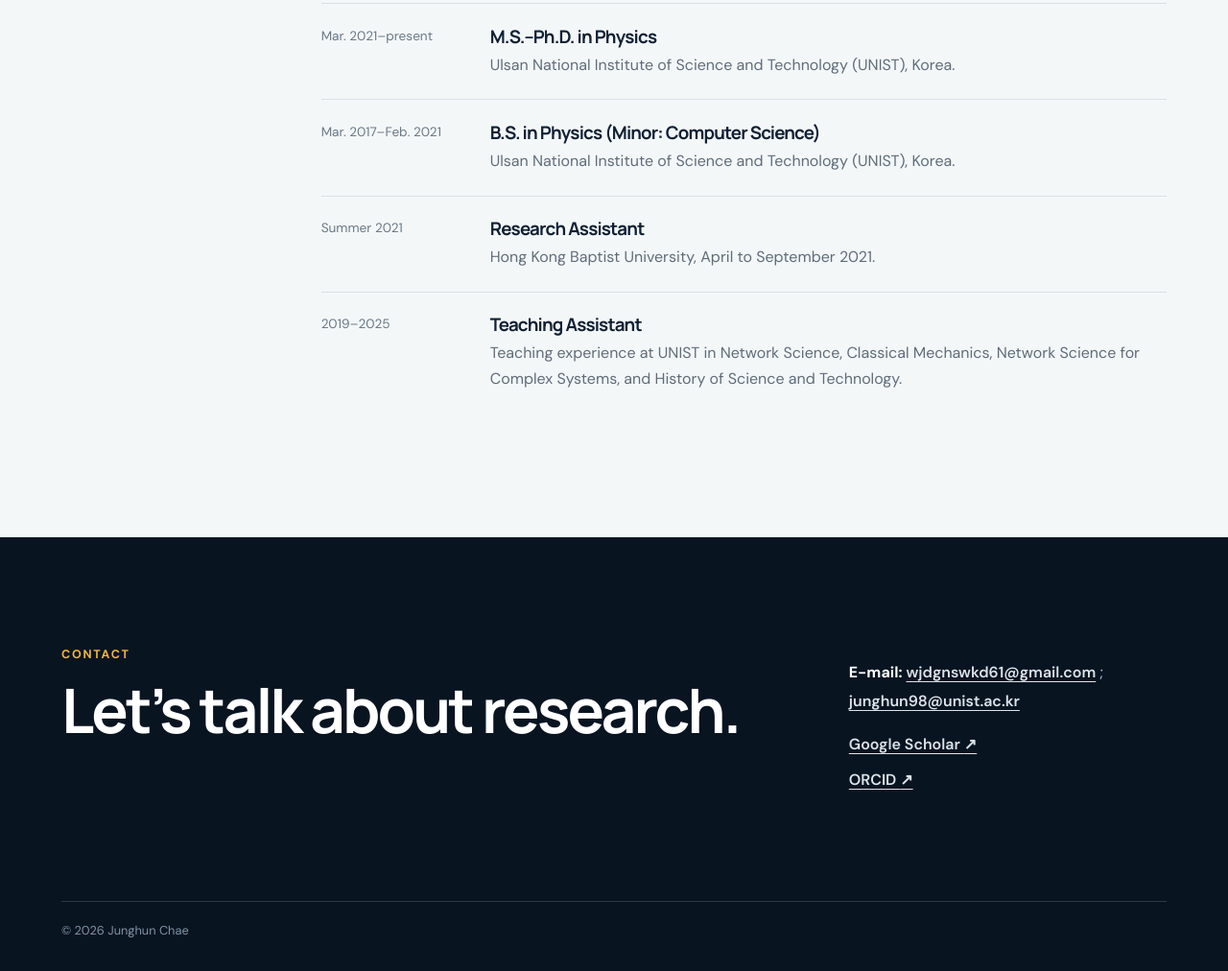
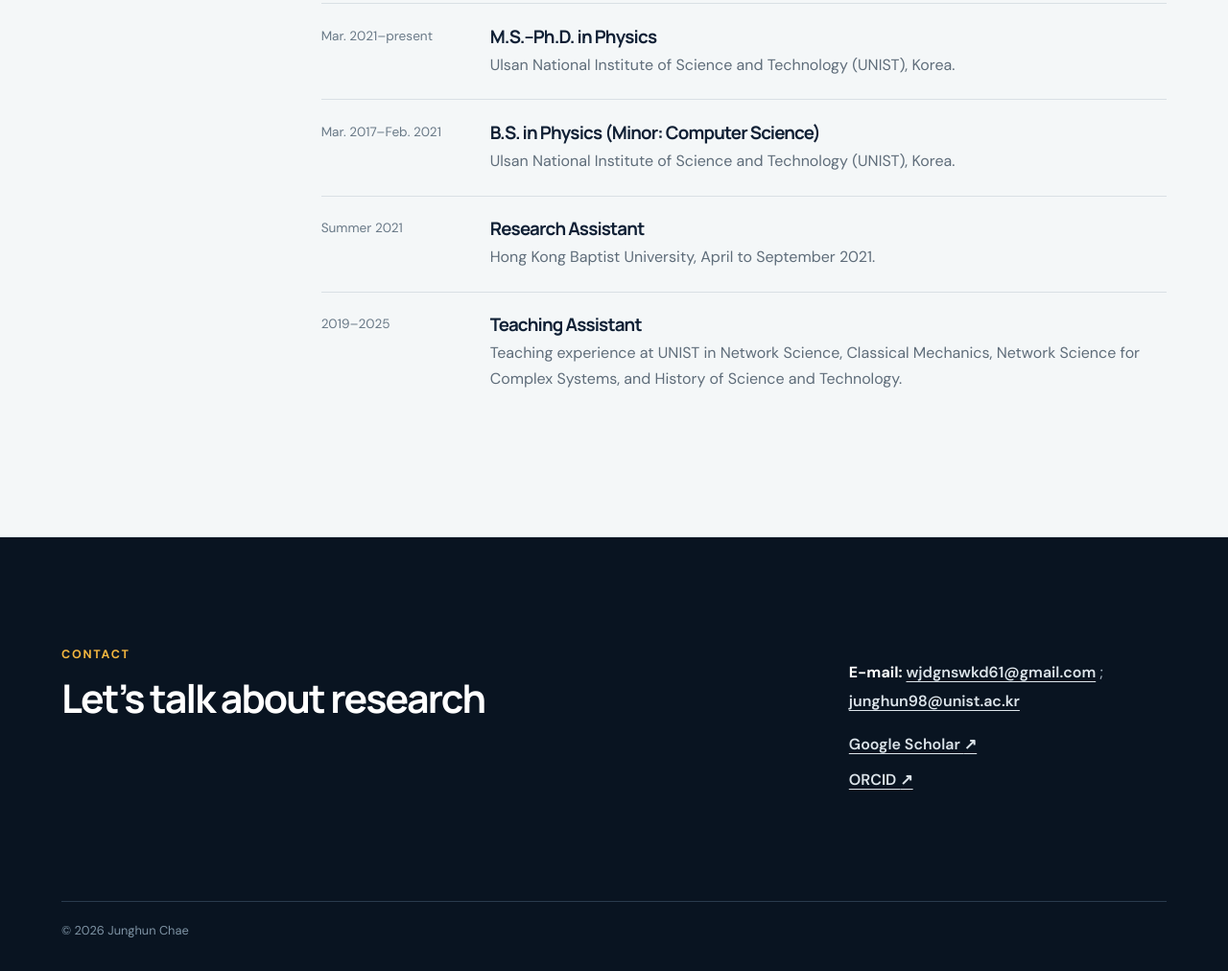
Before and after one commit to junghun9806/CV, a website: page index.html in a window 1280 px wide. Shown: the part 4954-5966 px from the top of the page at 96% size. Drawn offline with Linux system fonts and the light colour scheme.

Commit message:
Keep footer heading on one line

```diff
--- a/css/style.css
+++ b/css/style.css
@@ -270,7 +270,7 @@ footer {
   background: var(--night);
   color: white;
 }
-footer h2 { max-width: 45rem; margin: 0; }
+footer h2 { max-width: none; margin: 0; font-size: clamp(1.35rem, 3.2vw, 3rem); white-space: nowrap; }
 .footer-links { display: flex; flex-direction: column; align-items: flex-start; gap: 0.7rem; padding-top: 1rem; }
 .footer-links a { color: #dce4ea; font-weight: 600; text-underline-offset: 0.25rem; }
 .footer-emails { display: flex; flex-wrap: wrap; gap: 0.25rem; margin: 0 0 0.45rem; color: #aebdca; line-height: 1.65; }
--- a/index.html
+++ b/index.html
@@ -212,7 +212,7 @@
     <footer id="contact">
       <div>
         <p class="eyebrow amber">Contact</p>
-        <h2>Let’s talk about research.</h2>
+        <h2>Let’s talk about research</h2>
       </div>
       <div class="footer-links">
         <p class="footer-emails" data-profile-emails>
```
